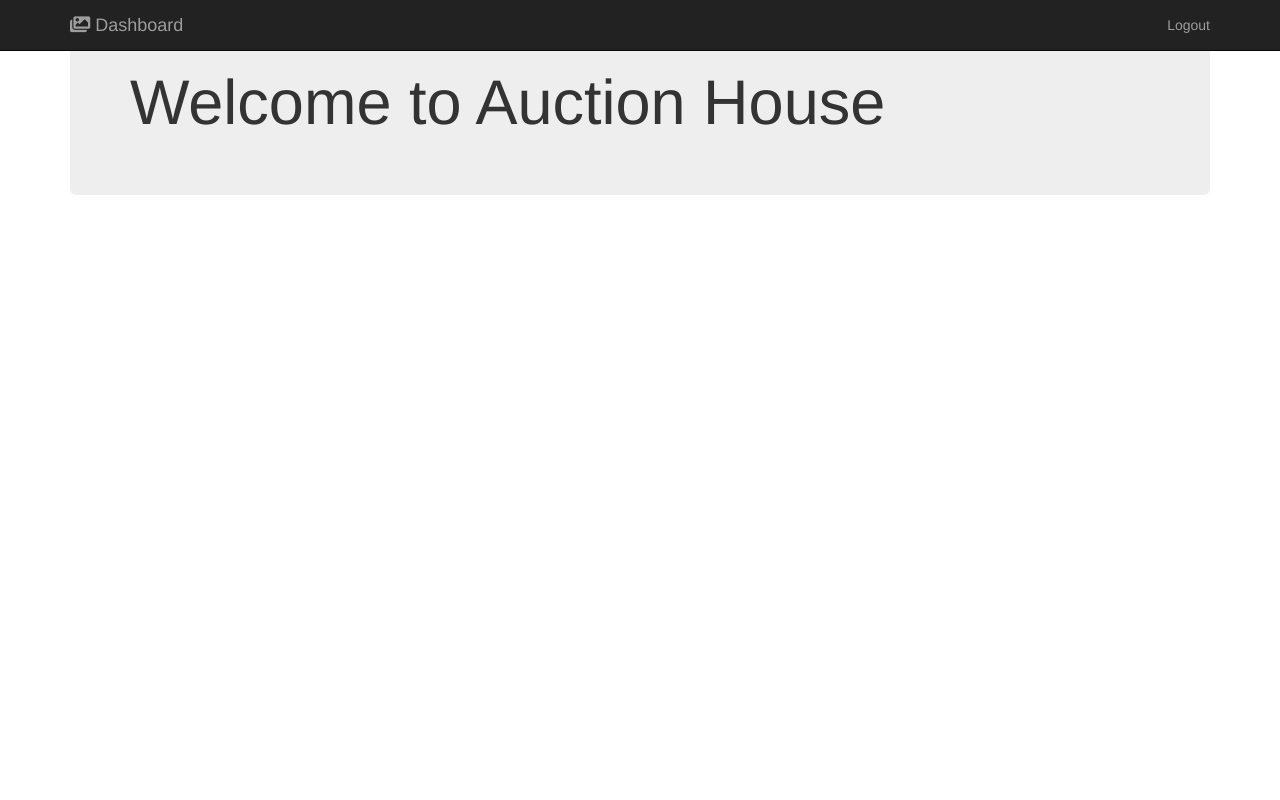
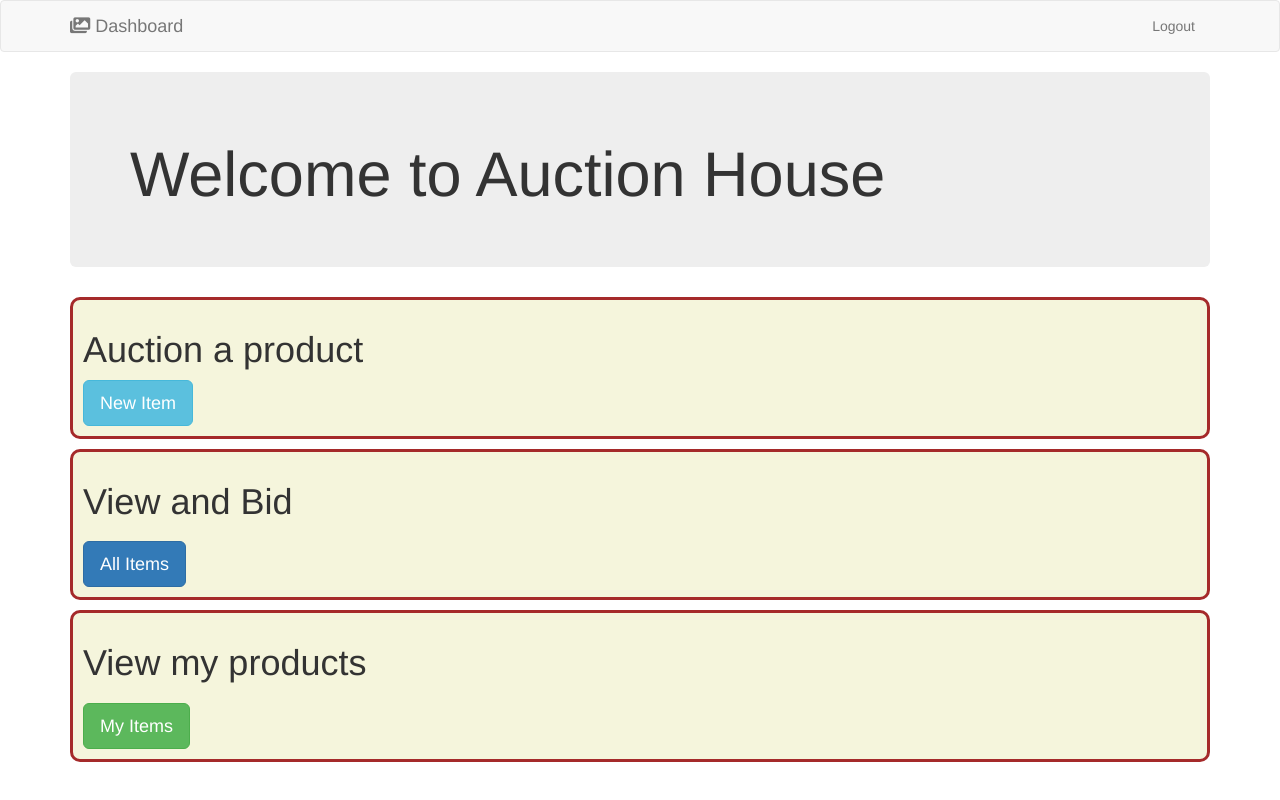
Before and after one commit to Aryaman2912/auction-house-django, a Django app: page / in a window 1280 px wide. Run offline with Django 3.2, Linux system fonts and the light colour scheme; some libraries are stand-ins or nearby versions.

Commit message:
added static file and form

```diff
--- a/auction-house-django-master/auction/auction/settings.py
+++ b/auction-house-django-master/auction/auction/settings.py
@@ -118,6 +118,10 @@ USE_TZ = True
 # Static files (CSS, JavaScript, Images)
 # https://docs.djangoproject.com/en/3.0/howto/static-files/
 
+STATICFILES_DIRS = [
+    os.path.join(BASE_DIR, "static"),
+]
+
 STATIC_URL = '/static/'
 
 #Media directory stores the images uploaded by the users
--- /dev/null
+++ b/auction-house-django-master/auction/auction_house/static/css/home.css
@@ -0,0 +1,16 @@
+#all{
+    margin: 20px auto;
+}
+
+.products{
+    background: beige;
+    padding: 10px;
+    width: 100%;
+    border: 3px solid brown;
+    border-radius: 10px;
+    margin:10px auto;
+}
+
+#my{
+    margin:20px auto;
+}
--- a/auction-house-django-master/auction/auction_house/templates/auction_house/home.html
+++ b/auction-house-django-master/auction/auction_house/templates/auction_house/home.html
@@ -1,3 +1,5 @@
+{% load static %}
+
 <!DOCTYPE html>
 <html lang="en">
 <head>
@@ -6,12 +8,14 @@
     <link rel="stylesheet" href="https://stackpath.bootstrapcdn.com/font-awesome/4.7.0/css/font-awesome.min.css">
     <link rel="stylesheet" href="https://maxcdn.bootstrapcdn.com/bootstrap/3.3.7/css/bootstrap.min.css" integrity="sha384-BVYiiSIFeK1dGmJRAkycuHAHRg32OmUcww7on3RYdg4Va+PmSTsz/K68vbdEjh4u" crossorigin="anonymous">
     <link rel="stylesheet" href="https://use.fontawesome.com/releases/v5.11.2/css/all.css">
-    <script type="text/javascript" src="https://code.jquery.com/jquery-3.4.1.js"></script>
+	<script type="text/javascript" src="https://code.jquery.com/jquery-3.4.1.js"></script>
+	<script src="https://stackpath.bootstrapcdn.com/bootstrap/4.4.1/js/bootstrap.min.js"></script>
+	<link rel="stylesheet" href="{% static '/css/home.css' %}">
 
     <title>Dashboard</title>
 </head>
 <body>
-    <nav class="navbar navbar-inverse navbar-fixed-top">
+    <nav class="navbar navbar-default">
 		<div class="container">
 			<div class="navbar-header">
 				<button type="button" class="navbar-toggle collapsed" data-toggle="collapse" data-target="#bs-example-navbar-collapse-1" aria-expanded="false">
@@ -39,9 +43,21 @@
     <div class="container">
         <div class="jumbotron">
             <h1>Welcome to Auction House</h1>
-        </div>
+		</div>
+		<div class="container products">
+			<h1 id="new">Auction a product</h1>
+			<a class="btn btn-lg btn-info" href="{% url 'post_new' %}">New Item</a>
+		</div>
+		<div class="container products">
+			<h1 id="all">View and Bid</h1>
+			<a class="btn btn-lg btn-primary">All Items</a>
+		</div>
+		<div class="container products">
+			<h1 id="my">View my products</h1>
+			<a class="btn btn-lg btn-success">My Items</a>
+		</div>
     </div>
 
-    <script src="https://stackpath.bootstrapcdn.com/bootstrap/4.4.1/js/bootstrap.min.js"></script>
+
 </body>
 </html>
--- a/auction-house-django-master/auction/auction_house/urls.py
+++ b/auction-house-django-master/auction/auction_house/urls.py
@@ -3,4 +3,5 @@ from . import views
 
 urlpatterns = [
     path('',views.home,name="home"),
+    path('/post_new',views.post_new,name="post_new")
 ]
--- a/auction-house-django-master/auction/auction_house/views.py
+++ b/auction-house-django-master/auction/auction_house/views.py
@@ -1,6 +1,11 @@
 from django.shortcuts import render,HttpResponse
+from .forms import ProductForm
 
 # Create your views here.
 
 def home(request):
     return render(request,'auction_house/home.html')
+
+def post_new(request):
+    form = ProductForm()
+    return render(request,'auction_house/post_new.html',{'form':form})
```
Also changed, not shown: auction-house-django-master/auction/auction_house/templates/post_new.html (added).
